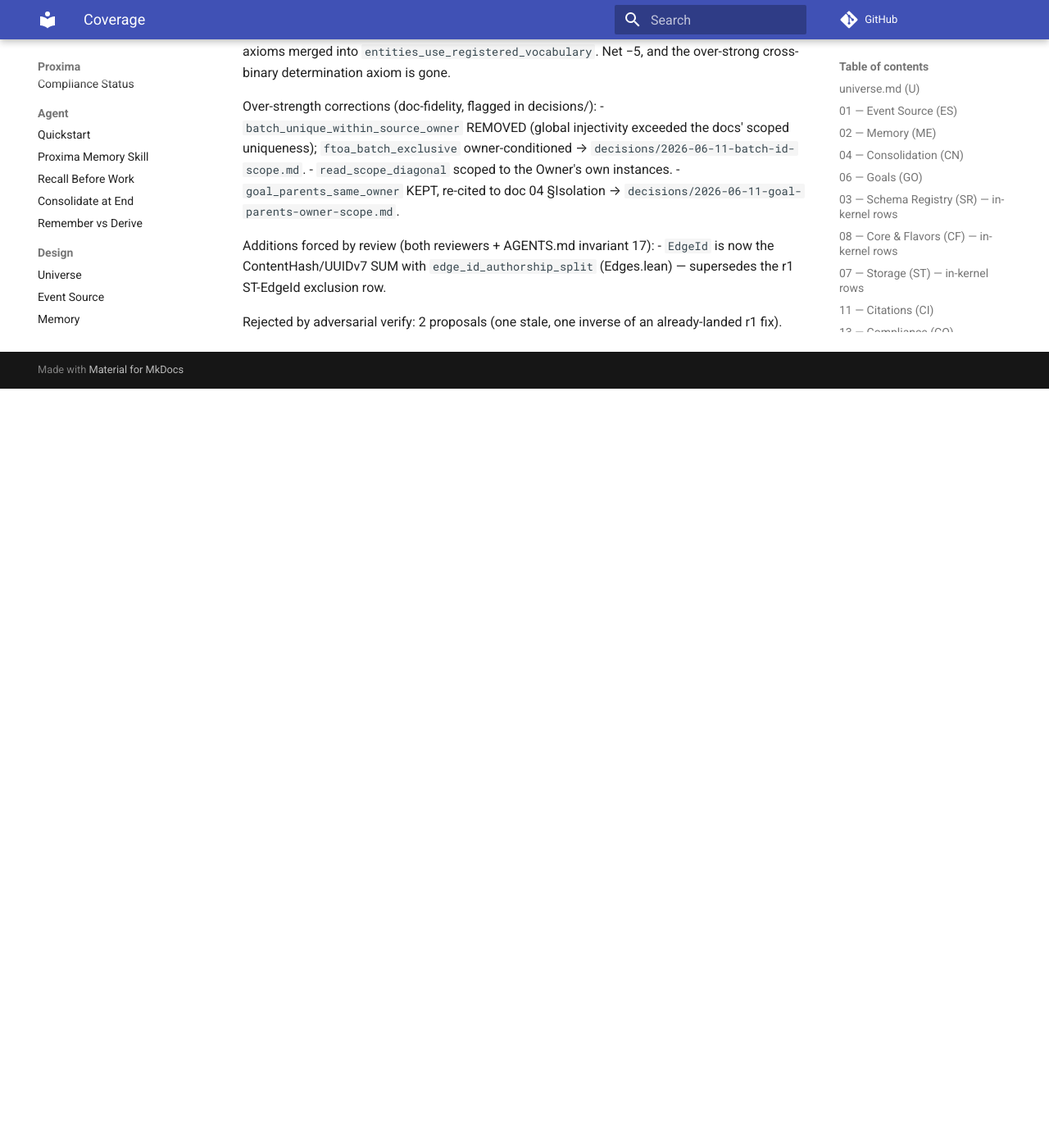
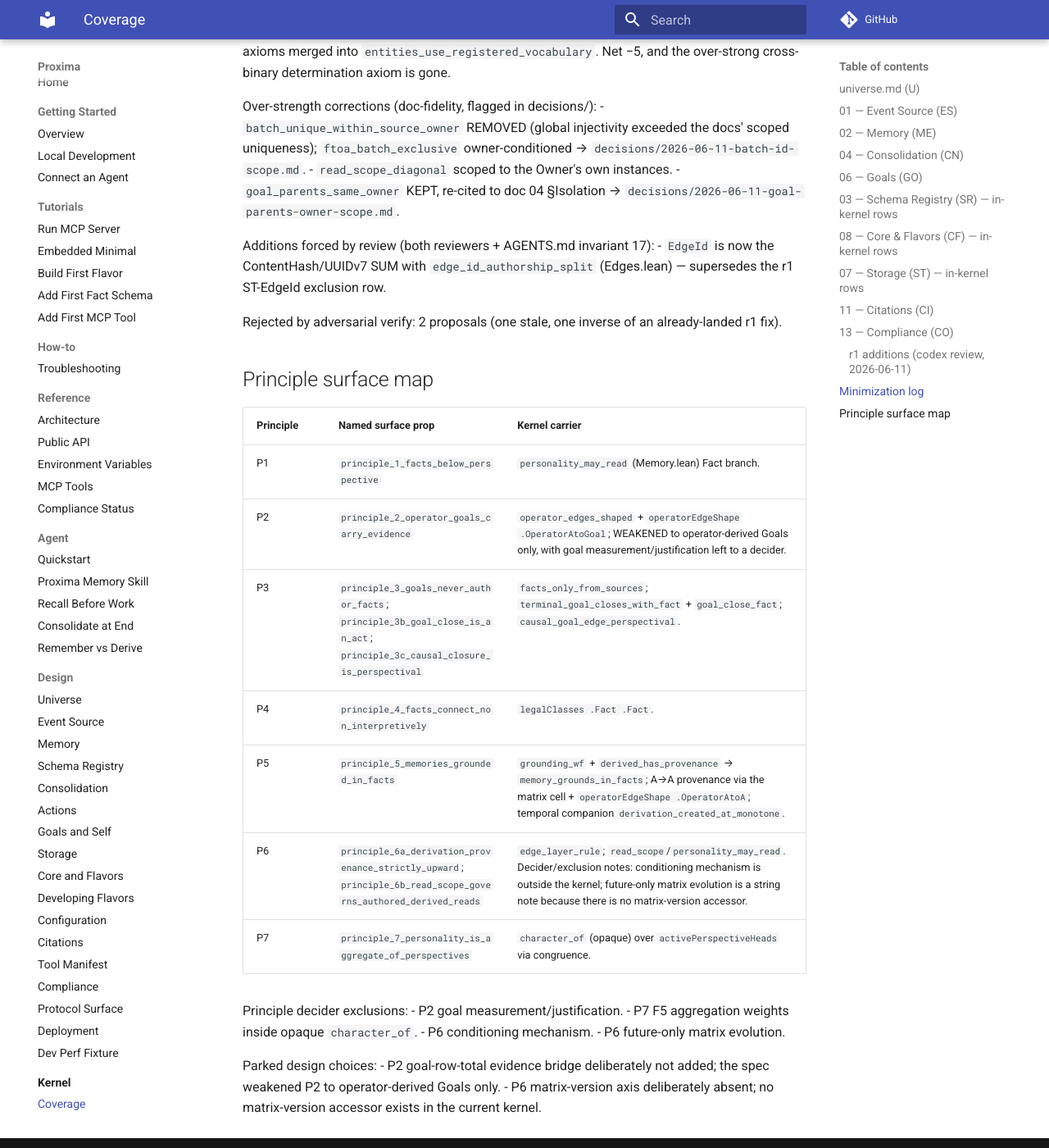
Before and after one commit to Aquilo-Solution-S/Proxima, an MkDocs documentation site: the page built from docs/lean/COVERAGE.md, in a window 1280 px wide and 1400 px high, scrolled down 11886 px. Shown: the whole window at 82% size. Built offline with MkDocs 1.6.1 and Material for MkDocs 9.7.7, drawn with Linux system fonts in a browser that asks for light colours; comment, search, counter and statistics services are not loaded; before the commit the page ends 12360 px from its top, so only the background shows below that.

Commit message:
docs(kernel): name principle_5 + COVERAGE principle->axiom map
Faithfulness pass (post reduction-audit). Both independent audits found
the axiom set MINIMAL (zero reducible); they flagged only that P5's
grounding content lived unnamed in Provenance.lean. Add
principle_5_memories_grounded_in_facts (theorem alias over
memory_grounds_in_facts -- no new axiom) so all 7 principles are named
props. COVERAGE.md: principle->axiom map + decider exclusions
(measurement, F5 weights, P6 conditioning/future-matrix) + parked design
choices (P2 goal-row bridge, P6 matrix-version). Axiom count unchanged;
lake build green.

Co-Authored-By: Codex (gpt-5.5-high) <noreply@openai.com>
Co-Authored-By: Claude Opus 4.8 (1M context) <noreply@anthropic.com>
Claude-Session: https://claude.ai/code/session_013jakxQoLRkHVmzwhB2CG1S

```diff
--- a/docs/lean/COVERAGE.md
+++ b/docs/lean/COVERAGE.md
@@ -264,3 +264,27 @@ Additions forced by review (both reviewers + AGENTS.md invariant 17):
 
 Rejected by adversarial verify: 2 proposals (one stale, one inverse of an
 already-landed r1 fix).
+
+## Principle surface map
+
+| Principle | Named surface prop | Kernel carrier |
+|---|---|---|
+| P1 | `principle_1_facts_below_perspective` | `personality_may_read` (Memory.lean) Fact branch. |
+| P2 | `principle_2_operator_goals_carry_evidence` | `operator_edges_shaped` + `operatorEdgeShape .OperatorAtoGoal`; WEAKENED to operator-derived Goals only, with goal measurement/justification left to a decider. |
+| P3 | `principle_3_goals_never_author_facts`; `principle_3b_goal_close_is_an_act`; `principle_3c_causal_closure_is_perspectival` | `facts_only_from_sources`; `terminal_goal_closes_with_fact` + `goal_close_fact`; `causal_goal_edge_perspectival`. |
+| P4 | `principle_4_facts_connect_non_interpretively` | `legalClasses .Fact .Fact`. |
+| P5 | `principle_5_memories_grounded_in_facts` | `grounding_wf` + `derived_has_provenance` → `memory_grounds_in_facts`; A→A provenance via the matrix cell + `operatorEdgeShape .OperatorAtoA`; temporal companion `derivation_created_at_monotone`. |
+| P6 | `principle_6a_derivation_provenance_strictly_upward`; `principle_6b_read_scope_governs_authored_derived_reads` | `edge_layer_rule`; `read_scope`/`personality_may_read`. Decider/exclusion notes: conditioning mechanism is outside the kernel; future-only matrix evolution is a string note because there is no matrix-version accessor. |
+| P7 | `principle_7_personality_is_aggregate_of_perspectives` | `character_of` (opaque) over `activePerspectiveHeads` via congruence. |
+
+Principle decider exclusions:
+- P2 goal measurement/justification.
+- P7 F5 aggregation weights inside opaque `character_of`.
+- P6 conditioning mechanism.
+- P6 future-only matrix evolution.
+
+Parked design choices:
+- P2 goal-row-total evidence bridge deliberately not added; the spec weakened
+  P2 to operator-derived Goals only.
+- P6 matrix-version axis deliberately absent; no matrix-version accessor exists
+  in the current kernel.
```
Also changed, not shown: 1 other file.
